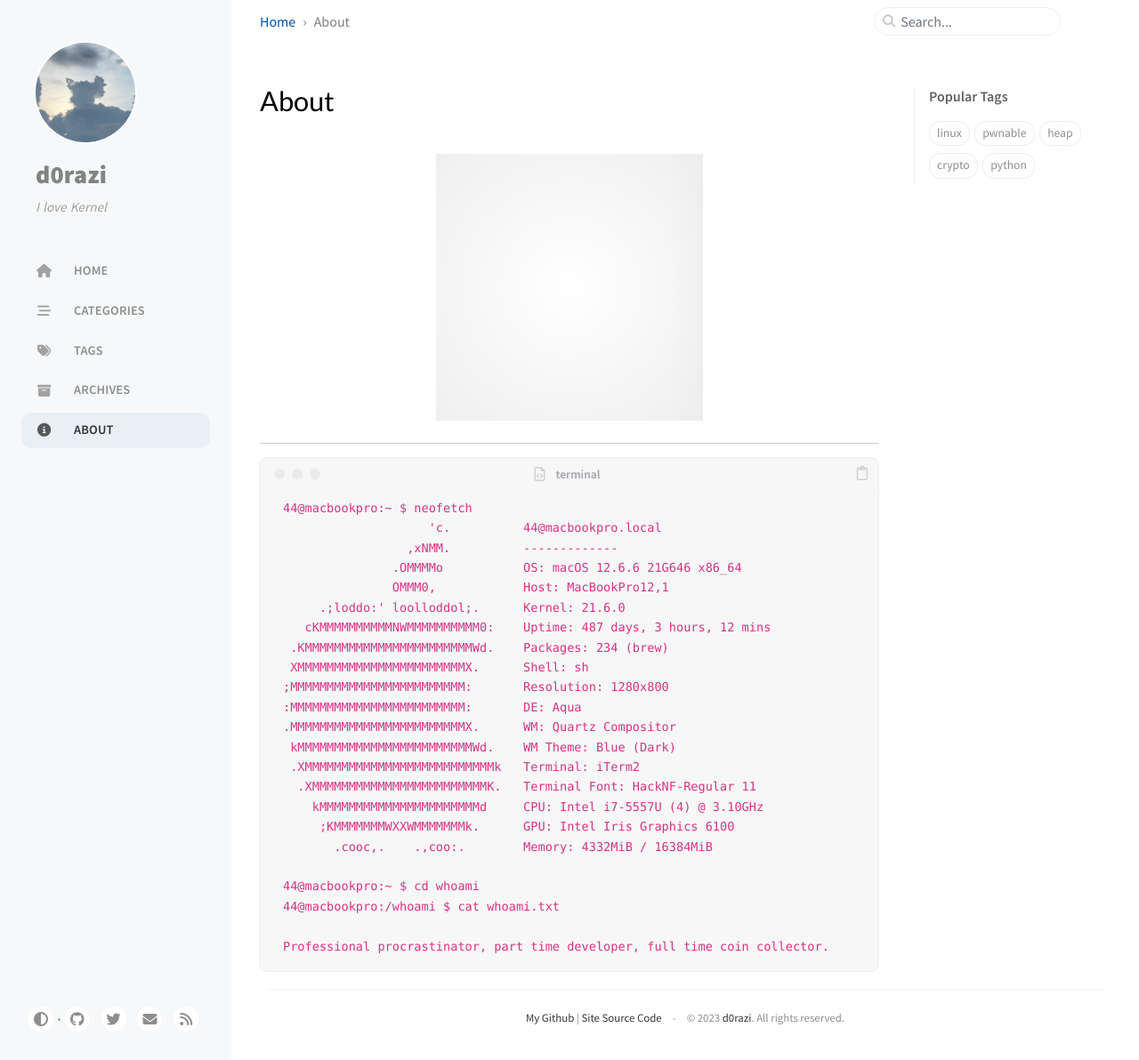
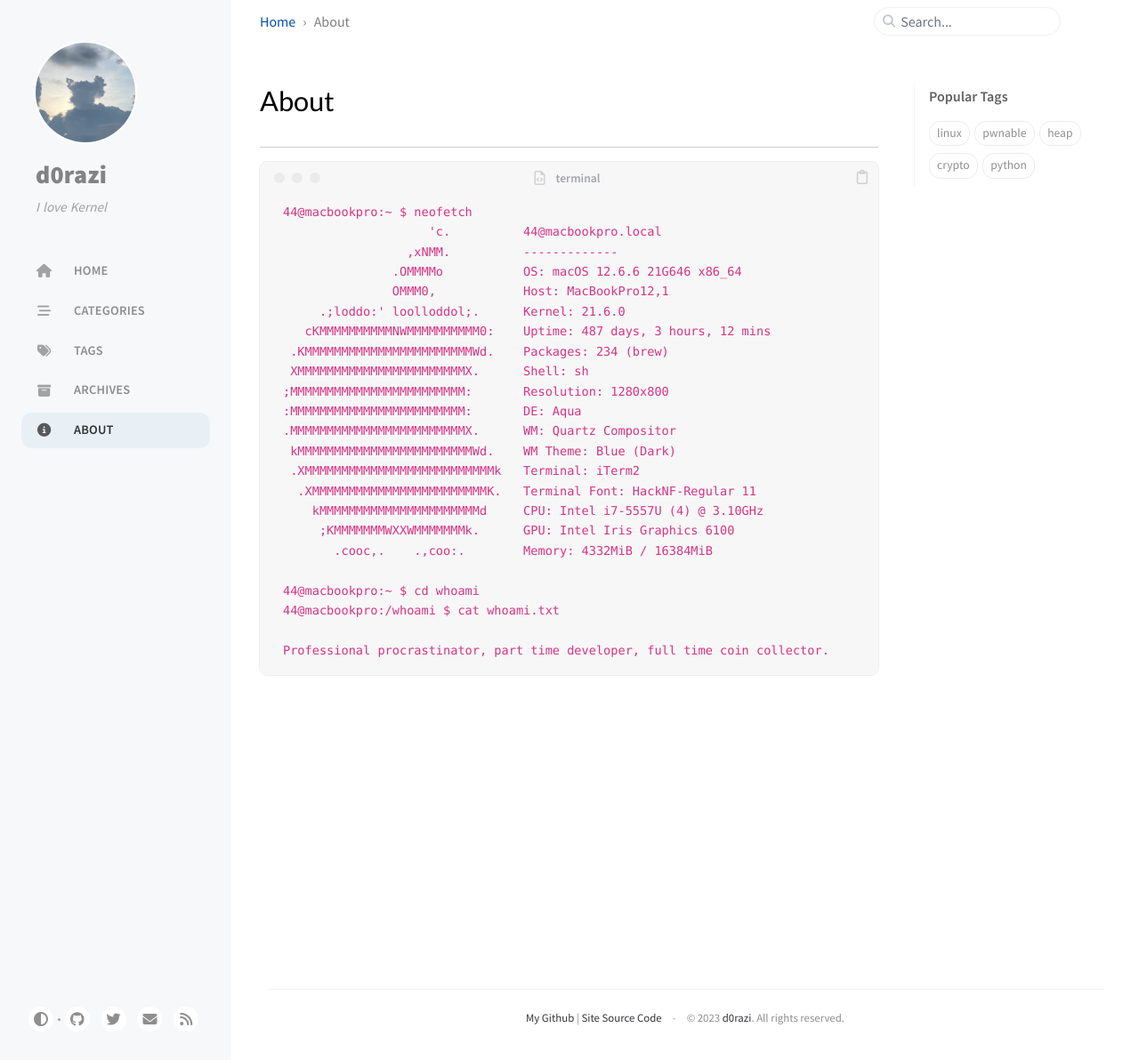
Before and after one commit to d0razi/d0razi.github.io, a Jekyll site: the page built from _tabs/about.md, in a window 1280 px wide and 1192 px high. Shown: the whole window at 89% size. Built offline with Jekyll 4.4.1, drawn with Linux system fonts in a browser that asks for light colours; cached includes are drawn as plain includes; comment, search, counter and statistics services are not loaded.

Commit message:
edit about

````diff
--- a/_tabs/about.md
+++ b/_tabs/about.md
@@ -3,7 +3,6 @@
 icon: fas fa-info-circle
 order: 4
 ---
-![](/assets/img/media/avatar.jpg){: width="300" height="300" }
 
 ---
 ```
````
